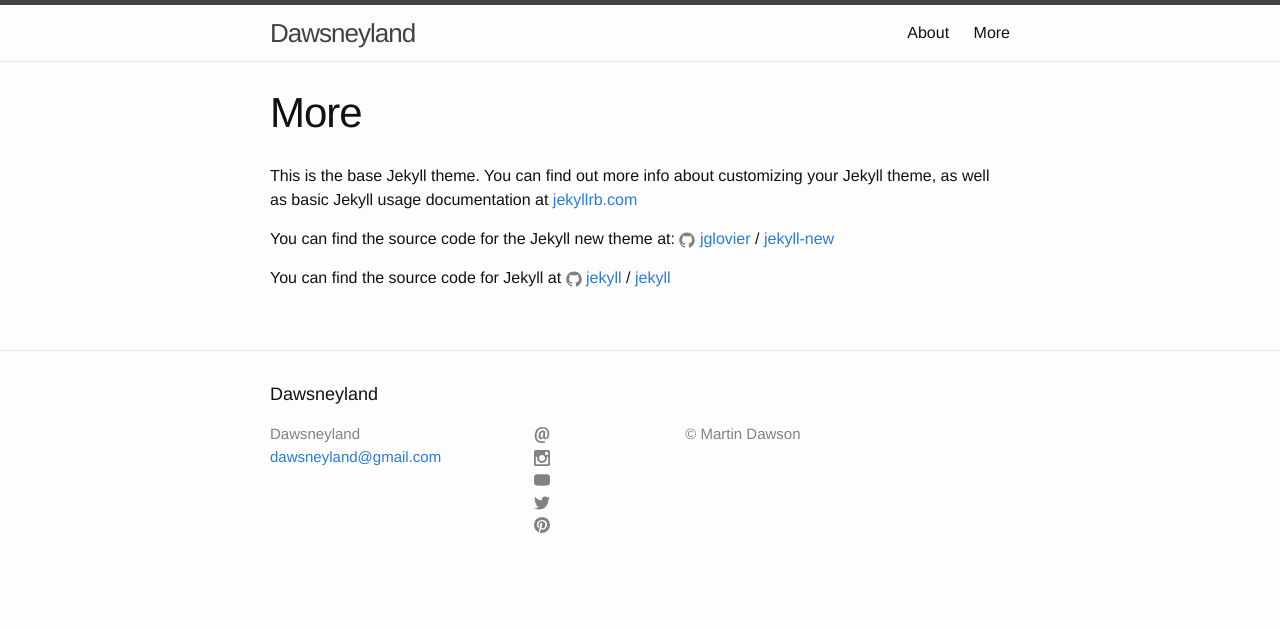
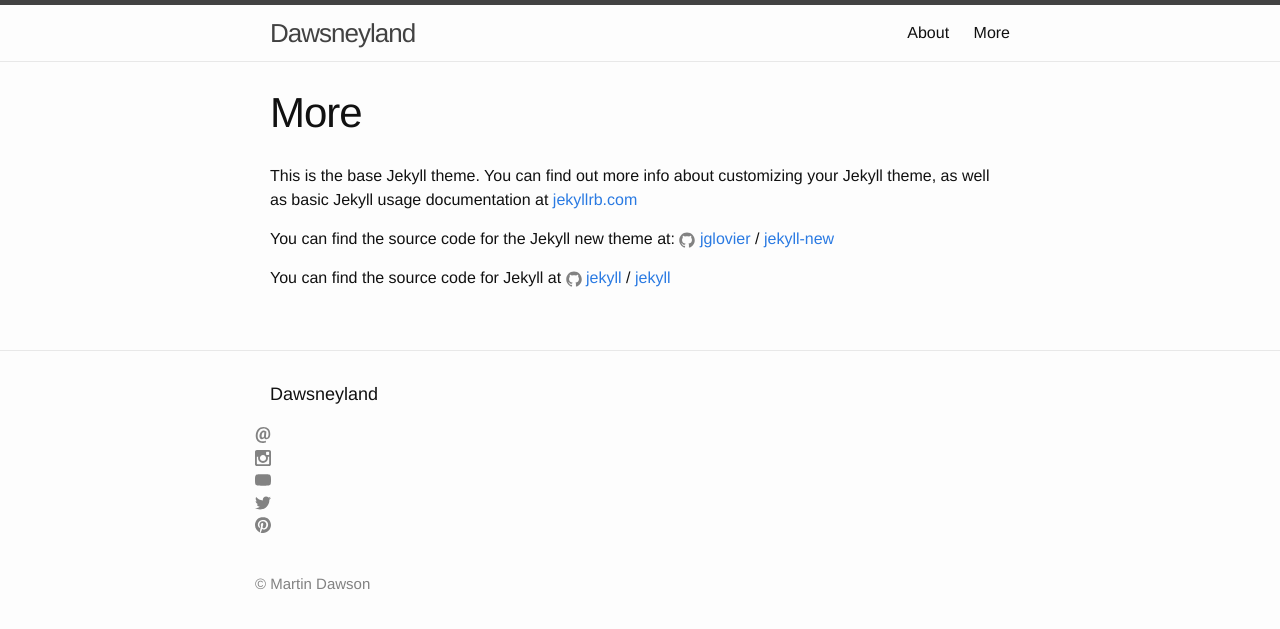
Before and after one commit to dawsneyland/formerdland, a Jekyll site: the page built from more.md, in a window 1280 px wide. Shown: the top 629 px of the page. Built offline with Jekyll 4.4.1, drawn with Linux system fonts in a browser that asks for light colours.

Commit message:
Update footer.html

```diff
--- a/_includes/footer.html
+++ b/_includes/footer.html
@@ -5,14 +5,6 @@
     <h2 class="footer-heading">{{ site.title }}</h2>
 
     <div class="footer-col-wrapper">
-      <div class="footer-col footer-col-1">
-        <ul class="contact-list">
-          <li>{{ site.title }}</li>
-          <li><a href="mailto:{{ site.email }}">{{ site.email }}</a></li>
-        </ul>
-      </div>
-
-      <div class="footer-col footer-col-2">
         <ul class="social-media-list">
           <li>
             {% include icon-email.html username=site.github_username %}
@@ -30,11 +22,9 @@
             {% include icon-pinterest.html username=site.twitter_username %}
           </li>
         </ul>
-      </div>
 
-      <div class="footer-col footer-col-3">
+        <br>
         <p>&#169 Martin Dawson</p>
-      </div>
     </div>
 
   </div>
```
